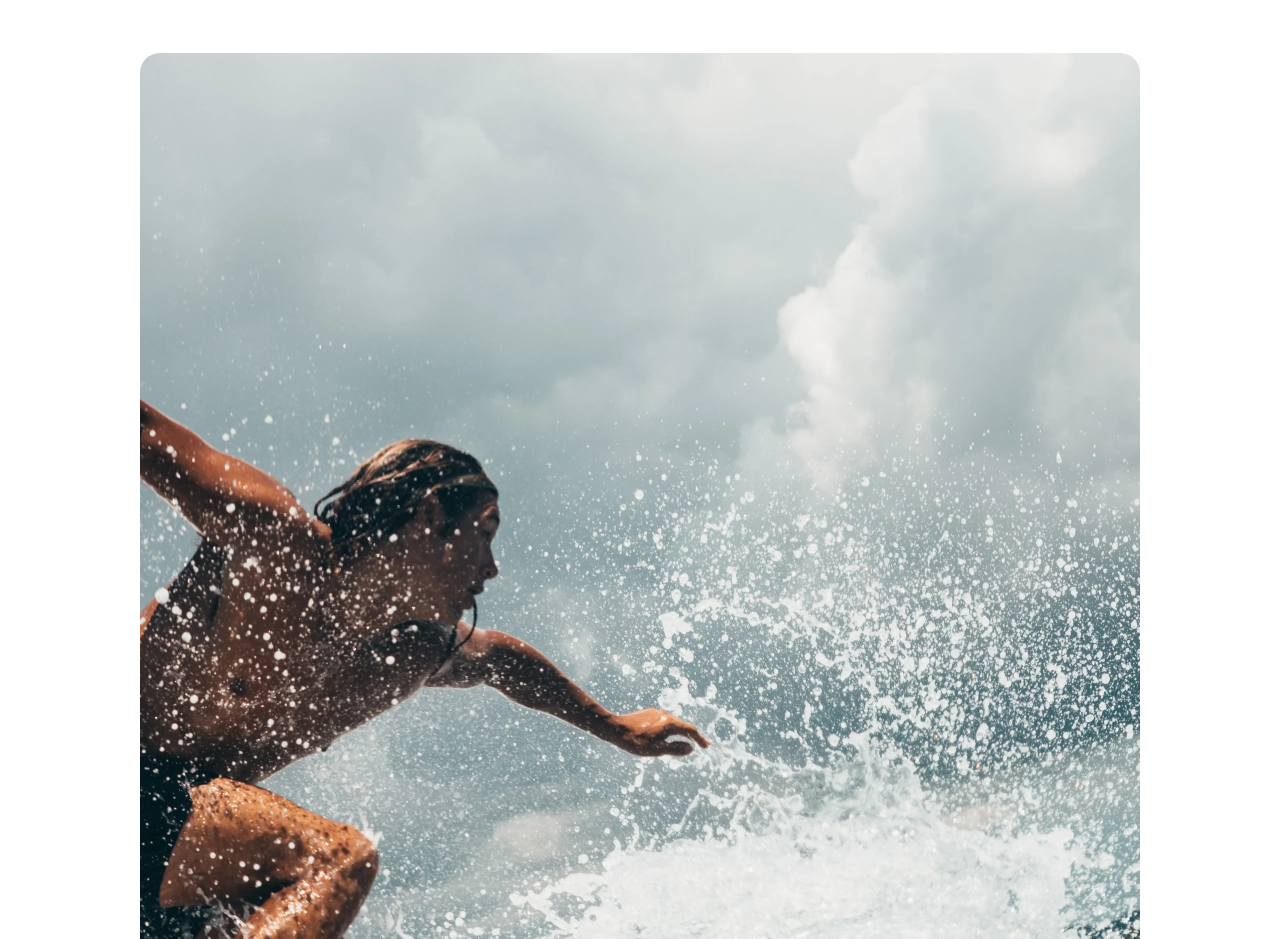
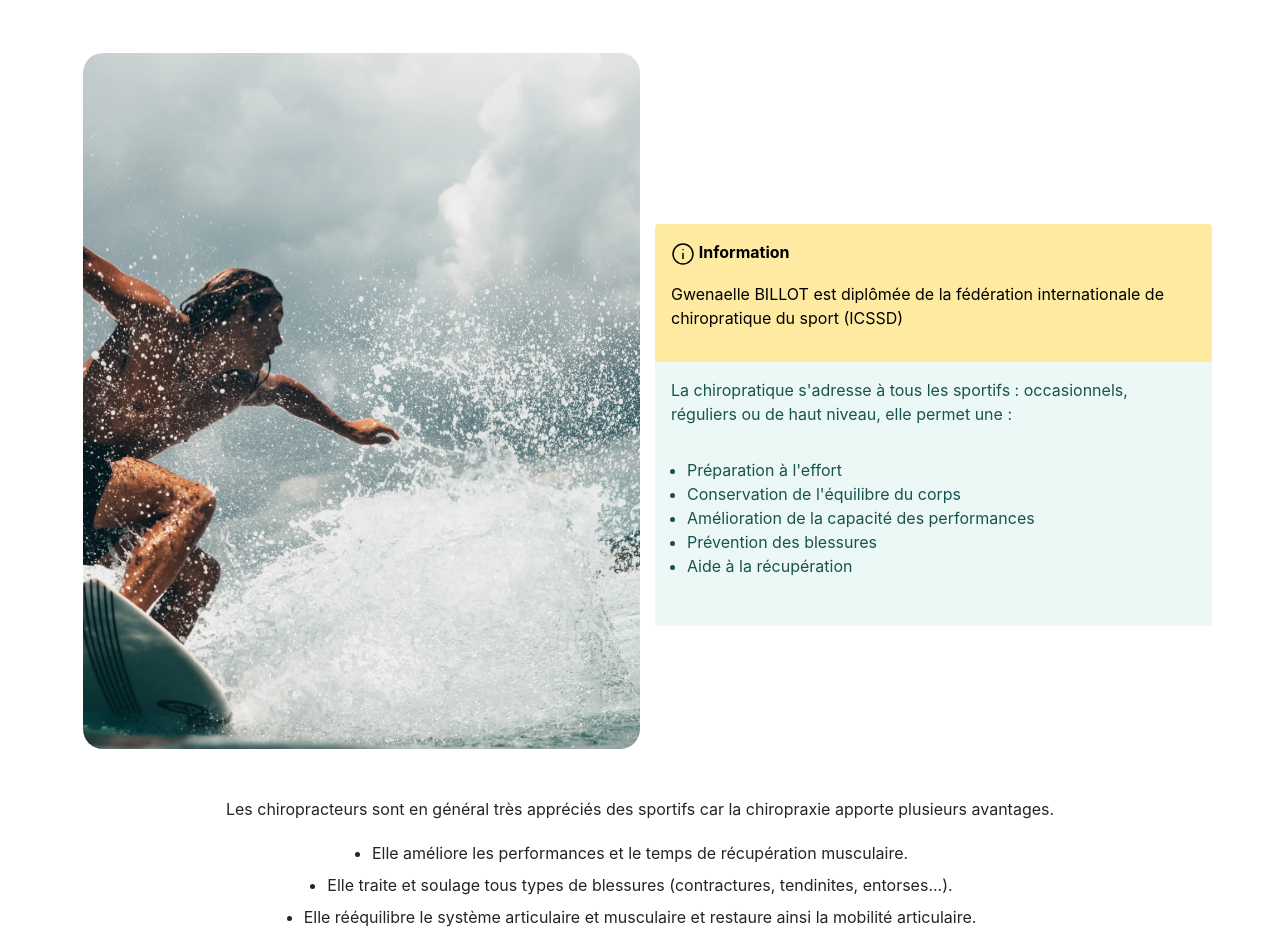
Before and after one commit to Judes77850/chiropratique, a website: page pages/sport.html in a window 1280 px wide. Shown: the part 221-1160 px from the top of the page. Drawn offline with nearby package versions, Linux system fonts and the light colour scheme.

Commit message:
add favicon

```diff
--- a/pages/sport.html
+++ b/pages/sport.html
@@ -5,6 +5,8 @@
     <meta name="viewport" content="width=device-width, initial-scale=1.0">
     <title>Pour les sportifs</title>
     <link href="../css/style.css" rel="stylesheet">
+    <link rel="icon" href="../medias/img/favicon.ico" type="image/x-icon">
+    <link rel="icon" href="../medias/img/favicon.png" type="image/png">
 </head>
 <body>
 <header class="d-flex">
@@ -64,14 +66,14 @@
         <div class="row col col-12 col-lg-11 d-flex justify-content-center align-items-center mx-auto my-5">
             <div class="content col col-12 col-lg-12 p-0">
                 <div class="col col-12 d-flex flex-column align-items-center justify-content-center">
-                    <h2 class="col col-12 second-bg p-3 text-center rounded">La chiropratique pour les sportifs</h2>
+                    <h2 class="col col-12 col-lg-7 second-bg p-3 text-center rounded">La chiropratique pour les sportifs</h2>
                 </div>
                 <div class="mt-5 row d-flex justify-content-center align-items-center">
-                    <div class="col col-12 d-flex justify-content-center align-items-center">
+                    <div class="col col-12 col-lg-6 d-flex justify-content-center align-items-center">
                         <img src="../medias/img/surf.webp">
                     </div>
-                    <div class="row col col-12 mt-5 d-flex justify-content-center align-items-center">
-                        <div class="col col-12 col-lg-4 fourth-bg rounded p-5 ">
+                    <div class="row col col-12 col-lg-6 mt-5 d-flex justify-content-center align-items-center">
+                        <div class="col col-12 fourth-bg rounded-top p-3 ">
                             <p class="font-weight-bold">
                                 <?xml version="1.0" encoding="UTF-8"?>
                                 <svg xmlns="http://www.w3.org/2000/svg" width="24px" height="24px" fill="none" stroke-width="1.5" viewBox="0 0 24 24" color="#000000">
@@ -83,9 +85,9 @@
                             <p>Gwenaelle BILLOT est diplômée de la fédération internationale de chiropratique du sport (ICSSD)</p>
                         </div>
                         <div class="spacer d-none d-lg-block col col-1"></div>
-                        <div class="col col-12 col-lg-7 third-bg rounded p-5 ">
+                        <div class="col col-12 third-bg rounded-bottom p-3">
                             <p>La chiropratique s'adresse à tous les sportifs : occasionnels, réguliers ou de haut niveau, elle permet une :</p>
-                            <ul>
+                            <ul class="col col-12 p-3">
                                 <li>Préparation à l'effort</li>
                                 <li>Conservation de l'équilibre du corps</li>
                                 <li>Amélioration de la capacité des performances</li>
@@ -100,7 +102,7 @@
         <div class="content mx-auto row d-flex flex-column-reverse flex-lg-row-reverse justify-content-between align-items-start my-5">
             <div class="col col-12">
                 <p class="text-center">Les chiropracteurs sont en général très appréciés des sportifs car la chiropraxie apporte plusieurs avantages.</p>
-                <ul class="d-flex flex-column justify-content-center align-items-center">
+                <ul class="col col-12 d-flex flex-column justify-content-center align-items-center">
                     <li class="my-1">Elle améliore les performances et le temps de récupération musculaire.</li>
                     <li class="my-1">Elle traite et soulage tous types de blessures (contractures, tendinites, entorses...).</li>
                     <li class="my-1">Elle rééquilibre le système articulaire et musculaire et restaure ainsi la mobilité articulaire.</li>
```
Also changed, not shown: index.html (+2 -0 lines), pages/actifs.html (+2 -0 lines), pages/cabinet.html (+2 -0 lines), pages/chiropratique.html (+2 -0 lines), pages/consultation.html (+2 -0 lines), pages/grossesse.html (+2 -0 lines), pages/legale.html (+2 -0 lines), pages/nouveau-ne.html (+2 -0 lines), pages/pour-qui.html (+2 -1 lines), pages/remboursement.html (+2 -0 lines), pages/rendez-vous.html (+2 -0 lines), pages/seniors.html (+3 -1 lines), medias/img/favicon.ico (added), medias/img/favicon.png (added), 3 other files.
